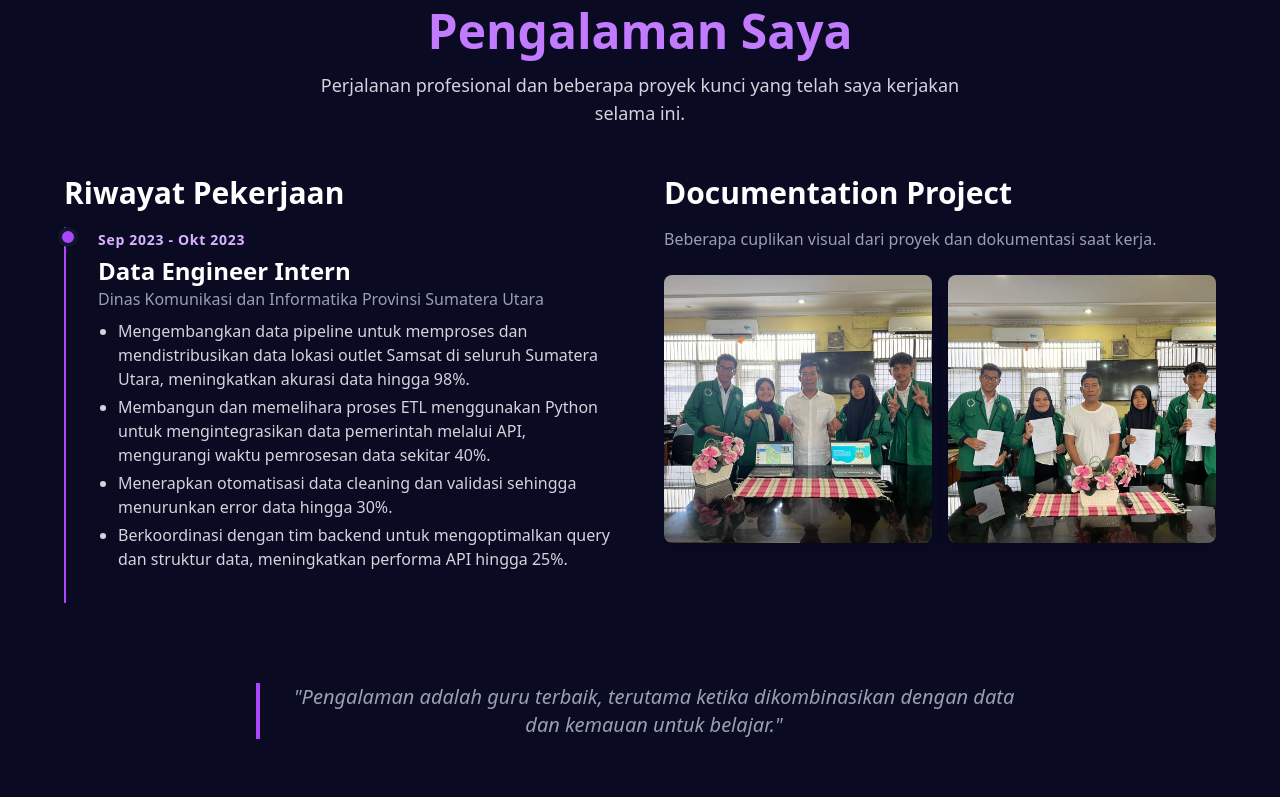
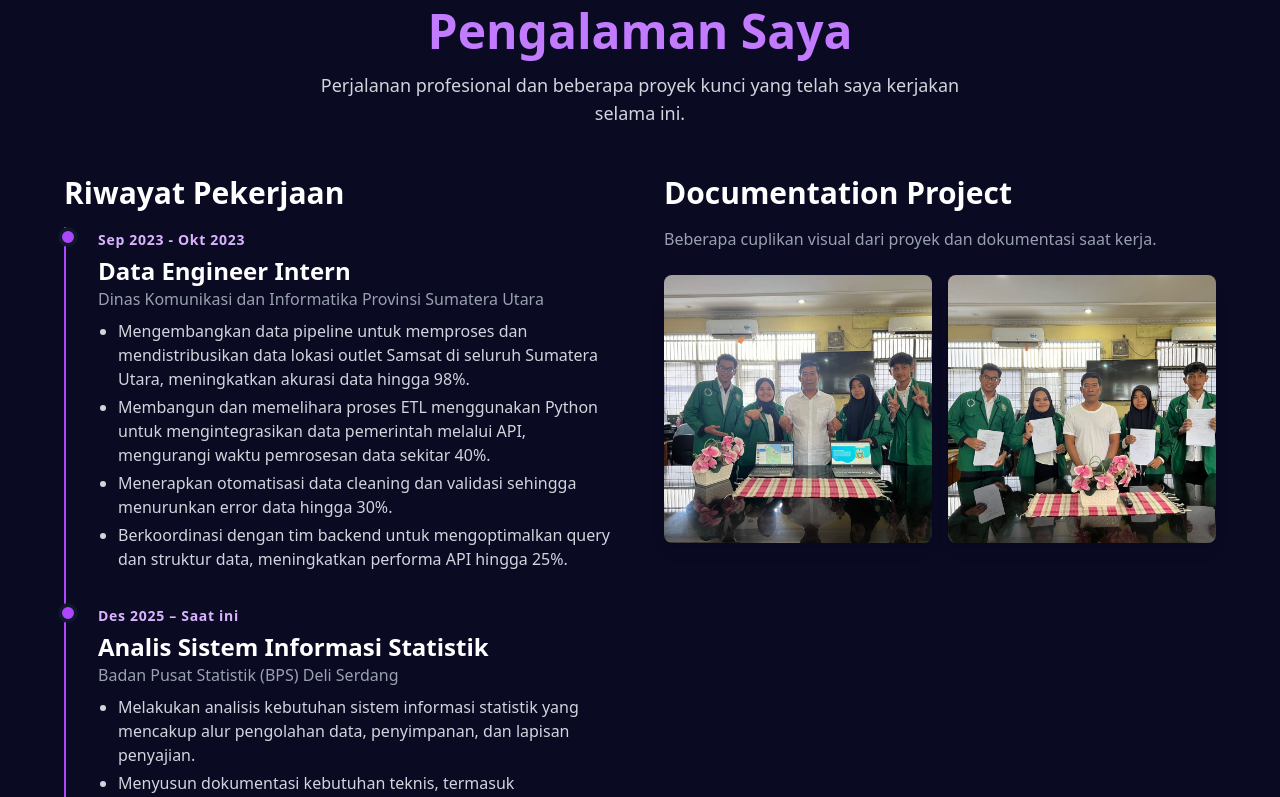
Before and after one commit to dikcoding/my-portofolio, a React (Vite) app: page / in a window 1280 px wide. Shown: the part 2000-2797 px from the top of the page. Built offline with nearby package versions, Linux system fonts and the light colour scheme.

Commit message:
feat: update work experience

```diff
--- a/src/components/WorkExperience.jsx
+++ b/src/components/WorkExperience.jsx
@@ -10,6 +10,18 @@ const experiences = [
       "Membangun dan memelihara proses ETL menggunakan Python untuk mengintegrasikan data pemerintah melalui API, mengurangi waktu pemrosesan data sekitar 40%.",
       "Menerapkan otomatisasi data cleaning dan validasi sehingga menurunkan error data hingga 30%.",
       "Berkoordinasi dengan tim backend untuk mengoptimalkan query dan struktur data, meningkatkan performa API hingga 25%.",
+    ],
+  },
+  {
+    role: "Analis Sistem Informasi Statistik",
+    company: "Badan Pusat Statistik (BPS) Deli Serdang",
+    date: "Des 2025 – Saat ini",
+    desc: [
+      "Melakukan analisis kebutuhan sistem informasi statistik yang mencakup alur pengolahan data, penyimpanan, dan lapisan penyajian.",
+      "Menyusun dokumentasi kebutuhan teknis, termasuk perancangan struktur basis data, flowchart proses, serta spesifikasi antarmuka pengguna.",
+      "Melakukan pemeriksaan kualitas sistem, validasi integrasi API, serta pengujian ketepatan data antar-sumber untuk memastikan hasil yang andal.",
+      "Mendukung pemeliharaan sistem berbasis web dan dashboard statistik, termasuk automasi pengolahan data dan optimasi tata letak publikasi digital.",
+      "Berkoordinasi dengan unit fungsional statistik untuk memastikan sistem yang dikembangkan sesuai kebutuhan data tematik dan standar BPS.",
     ],
   },
 ];
```
